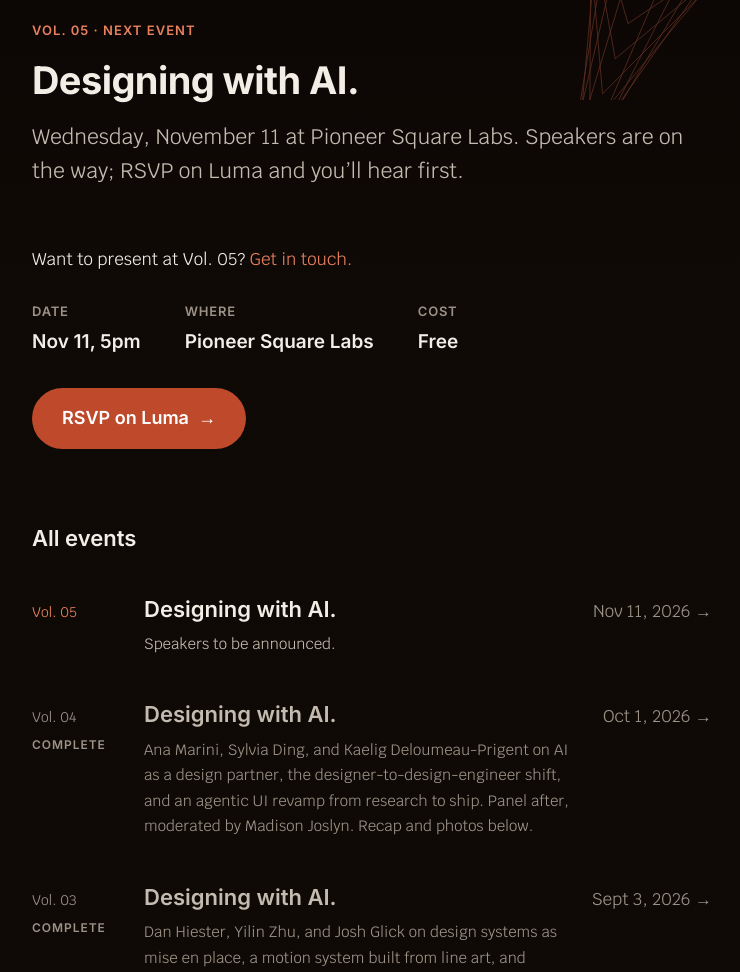
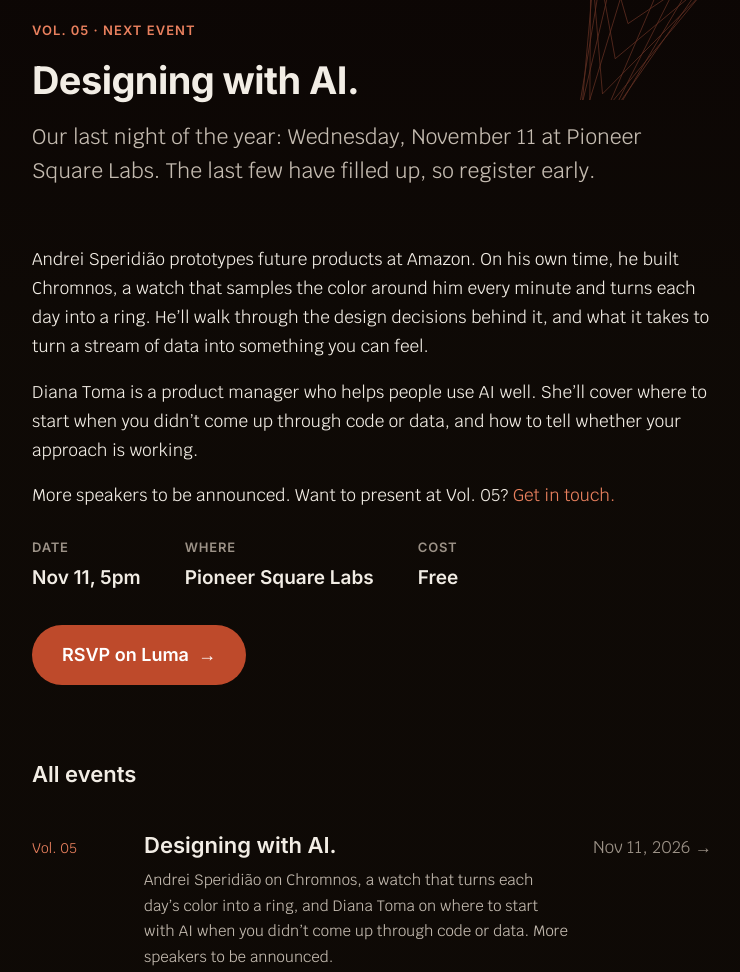
Before and after one commit to FrontierCreatives/website, a plain HTML site: page index.html in a window 1280 px wide. Shown: the part 700-1672 px from the top of the page, without its empty margins (156-896 px from the left). Drawn offline with Linux system fonts and the light colour scheme; a script that the page names is missing.

Commit message:
Vol. 05: speakers Andrei Speridião and Diana Toma, copy matches Luma
Co-Authored-By: Claude Opus 5.5 <noreply@anthropic.com>

```diff
--- a/index.html
+++ b/index.html
@@ -49,7 +49,7 @@
         "name": "Pioneer Square Labs",
         "address": { "@type": "PostalAddress", "streetAddress": "240 2nd Ave S #300", "addressLocality": "Seattle", "addressRegion": "WA", "postalCode": "98104", "addressCountry": "US" }
       },
-      "description": "Frontier Creatives Vol. 05: Designing with AI. Wednesday, November 11 at Pioneer Square Labs. Speakers to be announced.",
+      "description": "Frontier Creatives Vol. 05: Designing with AI. Wednesday, November 11 at Pioneer Square Labs. Andrei Speridião on Chromnos, a watch that turns each day's color into a ring, and Diana Toma on where to start with AI when you didn't come up through code or data. More speakers to be announced. Free.",
       "image": "https://frontiercreatives.design/og-v3.jpg",
       "organizer": { "@id": "https://frontiercreatives.design/#org" },
       "offers": { "@type": "Offer", "price": "0", "priceCurrency": "USD", "url": "https://luma.com/1gi3af7k", "availability": "https://schema.org/InStock" },
@@ -381,10 +381,12 @@ body.dark .in{border-color:#3E362F}
     <div class="col">
       <span class="eyebrow">Vol. 05 &middot; Next event</span>
       <h2><span class="hl">Designing with AI.</span></h2>
-      <p class="lede"><span class="hl">Wednesday, November 11 at Pioneer Square Labs. Speakers are on the way; RSVP on Luma and you&rsquo;ll hear first.</span></p>
+      <p class="lede"><span class="hl">Our last night of the year: Wednesday, November 11 at Pioneer Square Labs. The last few have filled up, so register early.</span></p>
 
       <div class="recap">
-        <p><span class="hl">Want to present at Vol. 05? <a href="#contact">Get in touch.</a></span></p>
+        <p><span class="hl">Andrei Speridião prototypes future products at Amazon. On his own time, he built Chromnos, a watch that samples the color around him every minute and turns each day into a ring. He&rsquo;ll walk through the design decisions behind it, and what it takes to turn a stream of data into something you can feel.</span></p>
+        <p><span class="hl">Diana Toma is a product manager who helps people use AI well. She&rsquo;ll cover where to start when you didn&rsquo;t come up through code or data, and how to tell whether your approach is working.</span></p>
+        <p><span class="hl">More speakers to be announced. Want to present at Vol. 05? <a href="#contact">Get in touch.</a></span></p>
       </div>
       <div class="detail-row" data-fig="1">
         <div class="detail"><div class="k">Date</div><div class="v">Nov 11, 5pm</div></div>
@@ -395,7 +397,7 @@ body.dark .in{border-color:#3E362F}
 
       <h3 style="margin-top:76px"><span class="hl">All events</span></h3>
       <div class="rows">
-        <a class="rowi next" href="https://luma.com/1gi3af7k" target="_blank" rel="noopener"><span class="lead">Vol. 05</span><div style="flex:1"><div class="ttl">Designing with AI.</div><div class="mt">Speakers to be announced.</div></div><span class="tr">Nov 11, 2026 →</span></a>
+        <a class="rowi next" href="https://luma.com/1gi3af7k" target="_blank" rel="noopener"><span class="lead">Vol. 05</span><div style="flex:1"><div class="ttl">Designing with AI.</div><div class="mt">Andrei Speridião on Chromnos, a watch that turns each day&rsquo;s color into a ring, and Diana Toma on where to start with AI when you didn&rsquo;t come up through code or data. More speakers to be announced.</div></div><span class="tr">Nov 11, 2026 →</span></a>
         <a class="rowi past" href="#vol-04"><span class="lead">Vol. 04<span class="done">Complete</span></span><div style="flex:1"><div class="ttl">Designing with AI.</div><div class="mt">Ana Marini, Sylvia Ding, and Kaelig Deloumeau-Prigent on AI as a design partner, the designer-to-design-engineer shift, and an agentic UI revamp from research to ship. Panel after, moderated by Madison Joslyn. Recap and photos below.</div></div><span class="tr">Oct 1, 2026 →</span></a>
         <a class="rowi past" href="#learning"><span class="lead">Vol. 03<span class="done">Complete</span></span><div style="flex:1"><div class="ttl">Designing with AI.</div><div class="mt">Dan Hiester, Yilin Zhu, and Josh Glick on design systems as mise en place, a motion system built from line art, and designing for K-12 special education. Panel after, moderated by Madison Joslyn. Recap and photos below.</div></div><span class="tr">Sept 3, 2026 →</span></a>
         <a class="rowi past" href="#learning"><span class="lead">Vol. 02<span class="done">Complete</span></span><div style="flex:1"><div class="ttl">Designing with AI.</div><div class="mt">Patrick Neeman, Sarra Naemi, and Ben Mullins on journey mapping, agentic workflows, and drum machines. Recap and photos below.</div></div><span class="tr">Aug 6, 2026 →</span></a>
```
